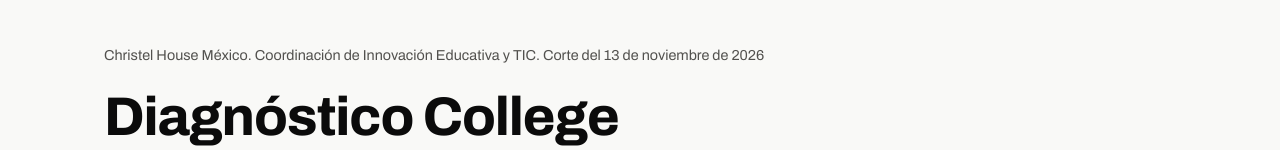
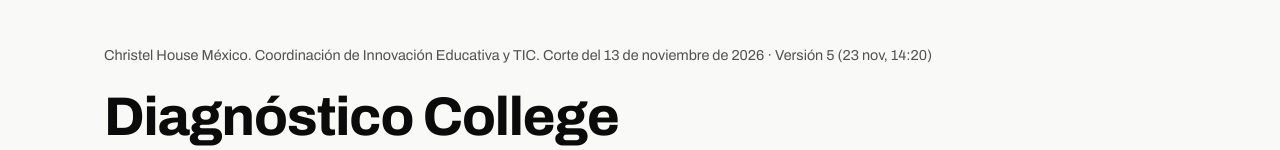
Before and after one commit to Danito99/collegeboard-DX-26-27, a plain HTML site: page index.html in a window 1280 px wide. Shown: the top 150 px of the page. Drawn offline with Linux system fonts and the light colour scheme.

Commit message:
Update index.html

```diff
--- a/index.html
+++ b/index.html
@@ -159,7 +159,7 @@ footer{border-top:1px solid var(--rule);padding:26px 0 60px;font-family:var(--di
 </head>
 <body>
 <header class="mast"><div class="wrap">
-  <div class="meta">Christel House México. Coordinación de Innovación Educativa y TIC. Corte del 13 de noviembre de 2026</div>
+  <div class="meta">Christel House México. Coordinación de Innovación Educativa y TIC. Corte del 13 de noviembre de 2026 · Versión 5 (23 nov, 14:20)</div>
   <h1>Diagnóstico College Board 2026–27</h1>
   <p class="lede">Análisis reactivo por reactivo de PHIEP (3°), PIENSE I (6°), PIENSE II (9°) y PAA (11°), con 552 reactivos y 224 alumnos, y una guía de trabajo para lo que resta del ciclo.</p>
 </div></header>
```
